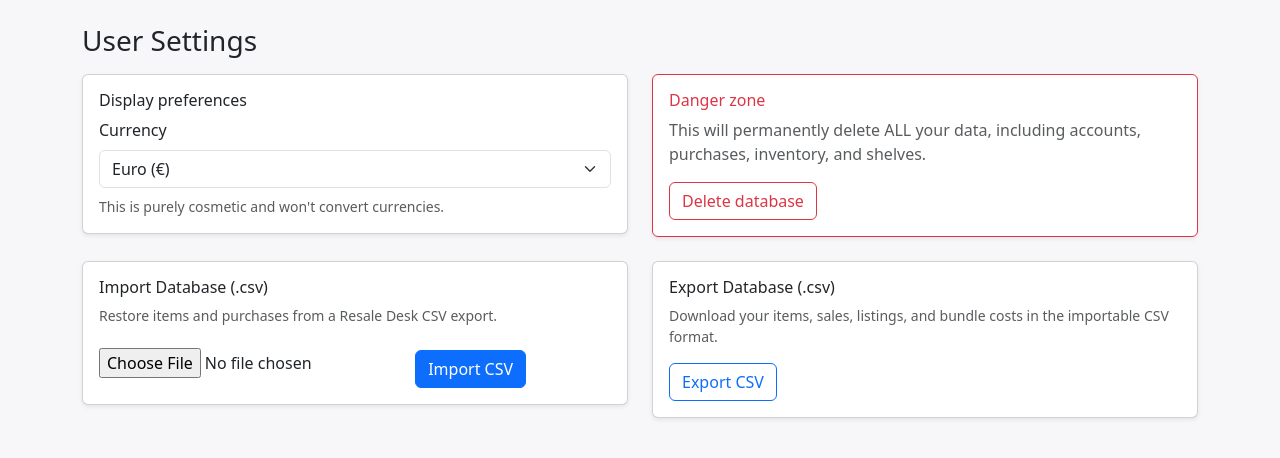
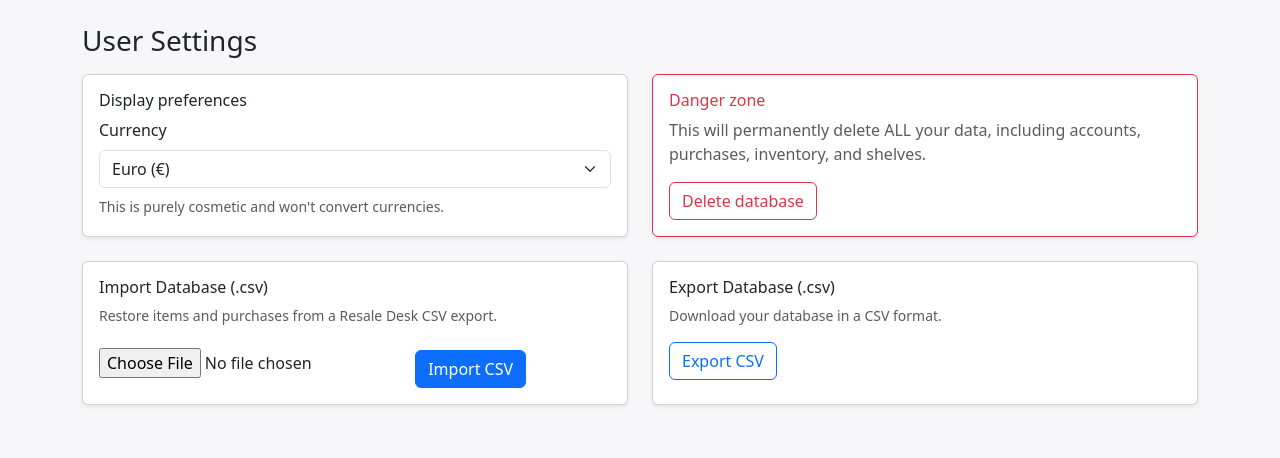
Before and after one commit to Dommus/Resale-Desk, a Flask app: page /user in a window 1280 px wide. Shown: the part 56-514 px from the top of the page. Run offline with Flask 3, Linux system fonts and the light colour scheme; a user stored in the database is signed in.

Commit message:
tweak boxes in user template

```diff
--- a/templates/user.html
+++ b/templates/user.html
@@ -8,7 +8,7 @@
 
 <div class="row g-4">
     <div class="col-lg-6">
-        <div class="card shadow-sm">
+        <div class="card shadow-sm h-100">
             <div class="card-body">
                 <h6 class="card-title">Display preferences</h6>
                 <label class="form-label" for="currencySelect">Currency</label>
@@ -23,7 +23,7 @@
     </div>
 
     <div class="col-lg-6">
-        <div class="card shadow-sm border-danger">
+        <div class="card shadow-sm border-danger h-100">
             <div class="card-body">
                 <h6 class="card-title text-danger">Danger zone</h6>
                 <p class="text-muted mb-3">
@@ -37,7 +37,7 @@
     </div>
 
     <div class="col-lg-6">
-        <div class="card shadow-sm">
+        <div class="card shadow-sm h-100">
             <div class="card-body">
                 <h6 class="card-title">Import Database (.csv)</h6>
                 <p class="text-muted small">Restore items and purchases from a Resale Desk CSV export.</p>
@@ -50,10 +50,10 @@
     </div>
 
     <div class="col-lg-6">
-        <div class="card shadow-sm">
+        <div class="card shadow-sm h-100">
             <div class="card-body">
                 <h6 class="card-title">Export Database (.csv)</h6>
-                <p class="text-muted small">Download your items, sales, listings, and bundle costs in the importable CSV format.</p>
+                <p class="text-muted small">Download your database in a CSV format.</p>
                 <a href="{{ url_for('export_csv') }}" class="btn btn-outline-primary">Export CSV</a>
             </div>
         </div>
```
